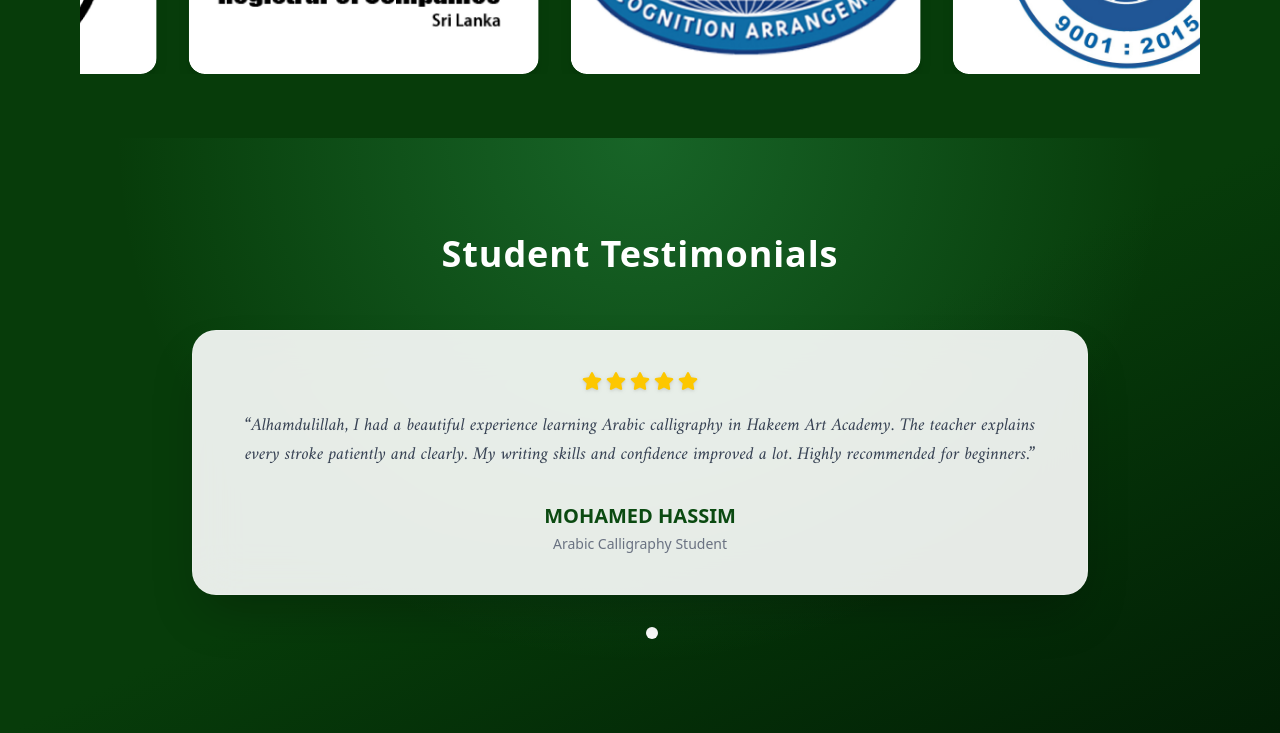
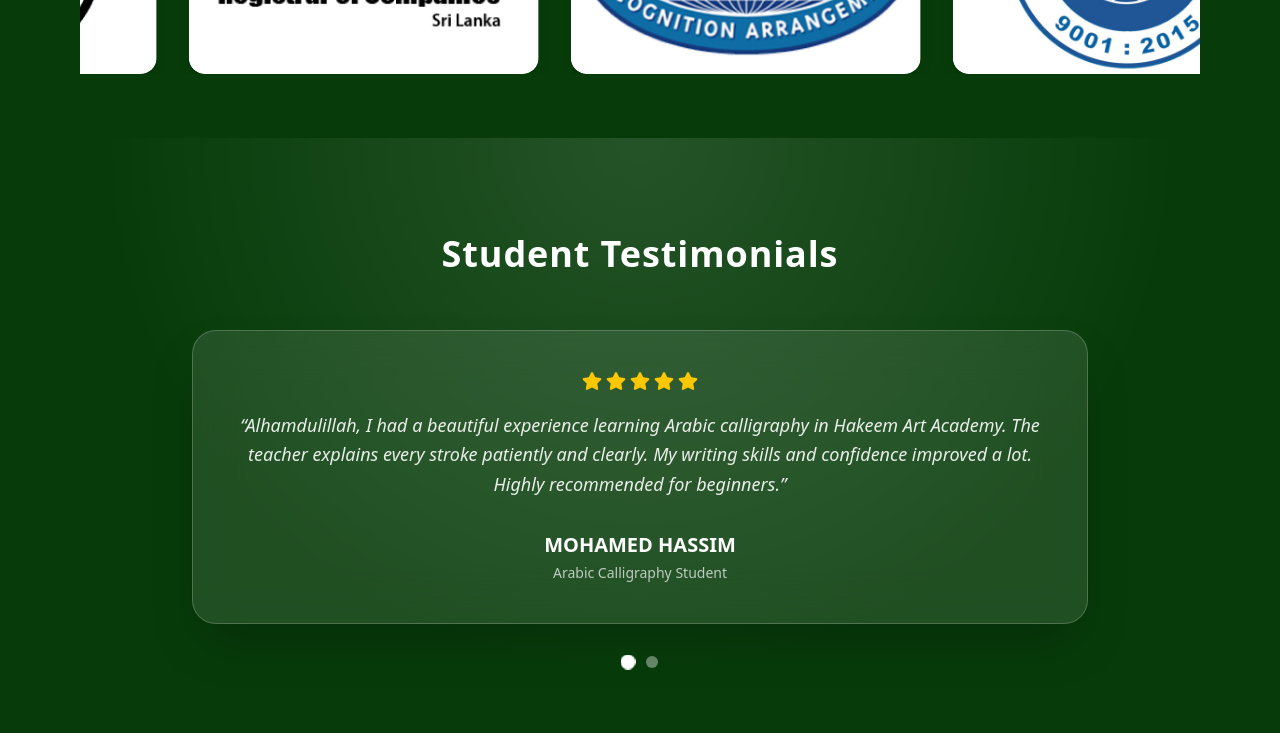
Before and after one commit to BenjaminKing0520/Hakeem-Art-Academy, a React (Vite) app: page / in a window 1280 px wide. Shown: the part 2000-2733 px from the top of the page. Built offline with nearby package versions, Linux system fonts and the light colour scheme.

Commit message:
your message

```diff
--- a/src/components/StudentsFeedback/StudentFeedback.jsx
+++ b/src/components/StudentsFeedback/StudentFeedback.jsx
@@ -22,7 +22,6 @@ const feedbacks = [
 export default function StudentFeedback() {
   const [index, setIndex] = useState(0);
 
-  // Auto slide
   useEffect(() => {
     const interval = setInterval(() => {
       setIndex((prev) => (prev + 1) % feedbacks.length);
@@ -31,9 +30,12 @@ export default function StudentFeedback() {
   }, []);
 
   return (
-    <section className="relative py-24 px-4 bg-gradient-to-br from-[#073C0A] via-[#073C0A] to-[#021f05] overflow-hidden">
-      {/* Background glow */}
-      <div className="absolute inset-0 bg-[radial-gradient(circle_at_top,rgba(74,222,128,0.25),transparent_60%)]" />
+    <section
+      className="relative py-24 px-4 overflow-hidden"
+      style={{ backgroundColor: "#073C0A" }}
+    >
+      {/* Soft glow */}
+      <div className="absolute inset-0 bg-[radial-gradient(circle_at_top,rgba(255,255,255,0.12),transparent_60%)]" />
 
       <div className="relative max-w-4xl mx-auto text-center text-white">
         <motion.h2
@@ -45,45 +47,34 @@ export default function StudentFeedback() {
           Student Testimonials
         </motion.h2>
 
-        <div className="relative">
         <AnimatePresence mode="wait">
           <motion.div
             key={index}
             initial={{ opacity: 0, scale: 0.92, y: 40 }}
             animate={{ opacity: 1, scale: 1, y: 0 }}
             exit={{ opacity: 0, scale: 0.92, y: -40 }}
-              transition={{ duration: 0.6, ease: "easeOut" }}
-              className="backdrop-blur-xl bg-white/90 rounded-3xl p-8 md:p-10 shadow-2xl border border-white/20"
+            transition={{ duration: 0.6 }}
+            className="backdrop-blur-xl bg-white/10 rounded-3xl p-8 md:p-10 shadow-2xl border border-white/20"
           >
             {/* Stars */}
             <div className="flex justify-center mb-5">
               {[...Array(feedbacks[index].rating)].map((_, i) => (
-                  <motion.span
-                    key={i}
-                    initial={{ scale: 0 }}
-                    animate={{ scale: 1 }}
-                    transition={{ delay: i * 0.1 }}
-                  >
-                    <FaStar className="text-yellow-400 text-xl mx-0.5 drop-shadow" />
-                  </motion.span>
+                <FaStar key={i} className="text-yellow-400 text-xl mx-0.5" />
               ))}
             </div>
 
-              {/* Feedback text */}
-              <p
-                className="text-gray-700 text-lg leading-relaxed mb-8 italic"
-                style={{ fontFamily: "'Amiri', serif" }}
-              >
+            {/* Message */}
+            <p className="text-white/90 text-lg leading-relaxed mb-8 italic">
               “{feedbacks[index].message}”
             </p>
 
-              {/* Student name */}
-              <h3 className="text-xl font-bold text-[#0b4a11]">
+            {/* Name */}
+            <h3 className="text-xl font-bold text-white">
               {feedbacks[index].name}
             </h3>
 
             {/* Role */}
-              <p className="text-sm text-gray-500 mt-1">
+            <p className="text-sm text-white/70 mt-1">
               {feedbacks[index].role}
             </p>
           </motion.div>
@@ -96,13 +87,14 @@ export default function StudentFeedback() {
               key={i}
               onClick={() => setIndex(i)}
               className={`w-3 h-3 rounded-full transition-all duration-300 ${
-                  index === i ? "bg-#073C0A scale-125" : "bg-white"
+                index === i
+                  ? "bg-white scale-125"
+                  : "bg-white/40 hover:bg-white/70"
               }`}
             />
           ))}
         </div>
       </div>
-      </div>
     </section>
   );
 }
```
Lines whose indentation alone changed are shown as unchanged.
